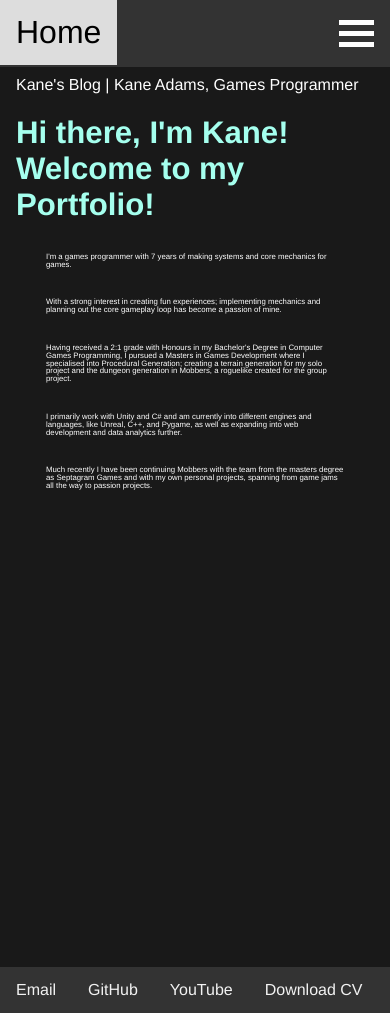
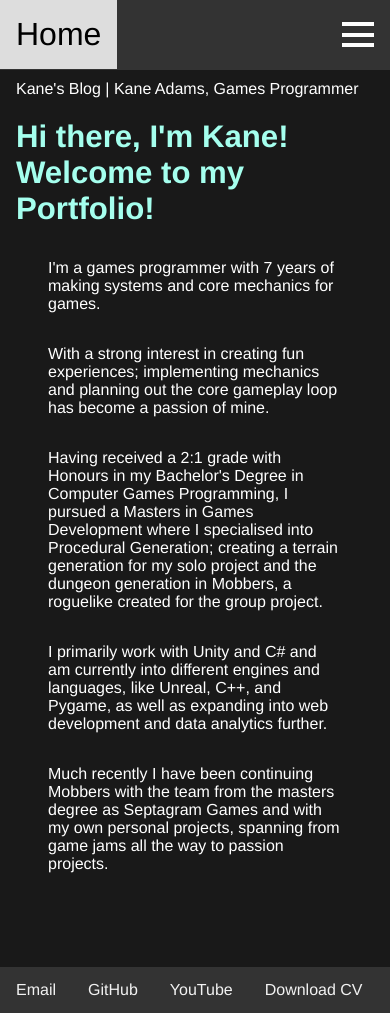
Before and after one commit to KaneAdams-Dev/KaneAdams-Dev.github.io, a Jekyll site: the page built from index.html, in a window 390 px wide and 1013 px high. Built offline with Jekyll 4.4.1, drawn with Linux system fonts in a browser that asks for light colours; Markdown is read by kramdown in place of the engine named in the settings.

Commit message:
px to rem and Blog
Converted all pixel measurements to rem as discovered that it is easier to control size of elements for different font sizes.
Started creating my first blog post, mainly to test it still working after all this time.

```diff
--- a/css/style.css
+++ b/css/style.css
@@ -1,3 +1,8 @@
+/*
+    1rem = 16px
+    rems scale when font is changed
+*/
+
 body {
     margin: auto;
     background-color: #191919;
@@ -20,7 +25,7 @@
     display: block;
     color: #f2f2f2;
     text-align: center;
-    padding: 14px 16px;
+    padding: 16px 16px;
 }
 
 .topnav a:hover {
@@ -78,18 +83,18 @@
 }
 
 .main {
-    margin-top: 60px;
-    margin-bottom: 30px;
-    padding: 16px;
+    margin-top: 4rem;
+    margin-bottom: 2rem;
+    padding: 1rem;
 }
 
-footer {
+/* footer {
     position: fixed;
     bottom: 0;
     left: 0;
     width: 100%;
     border-top: 1px solid #d5d5d5;
-    font-size: .8em;
+    font-size: 1rem;
     background-color:  #191919;
     text-align: center;
     padding: 10px 0;
@@ -97,17 +102,17 @@
 }
 
 nav ul, footer ul {
-    padding: 5px;
+    padding: 0.25rem;
     list-style: none;
     font-weight: bold;
 
     position: fixed;
-}
-
+} */
+/*
 nav ul li, footer ul li {
     display: inline;
     margin-right: 20px;
-}
+} */
 
 a {
     text-decoration: none;
@@ -125,22 +130,21 @@
 }
 
 p {
-    font-size: 2vw;
-    line-height: 1em;
+    font-size: 1rem;
     color: #FFFFFF;
-    margin: 30px;
+    margin: 2rem;
 }
 
 .bar1, .bar2, .bar3 {
-    width: 35px;
-    height: 5px;
+    width: 2rem;
+    height: 0.25rem;
     background-color: white;
-    margin: 6px 0;
+    margin: 0.4rem 0;
     transition: 0.4s;
 }
 
 .change .bar1{
-    transform: translate(0, 11px)
+    transform: translate(0, 0.64rem)
     rotate(-45deg);
 }
 
@@ -149,7 +153,7 @@
 }
 
 .change .bar3{
-    transform: translate(0, -11px)
+    transform: translate(0, -0.64rem)
     rotate(45deg);
 }
 
@@ -208,7 +212,7 @@
     } */
 
     .topnav a {
-        font-size: 32px;
+        font-size: 2rem;
     }
 
     .topnav a:not(:first-child) {display: none;}
```
Also changed, not shown: _posts/2024-10-16-LearningWebDev.md (added, +9 -0 lines).
